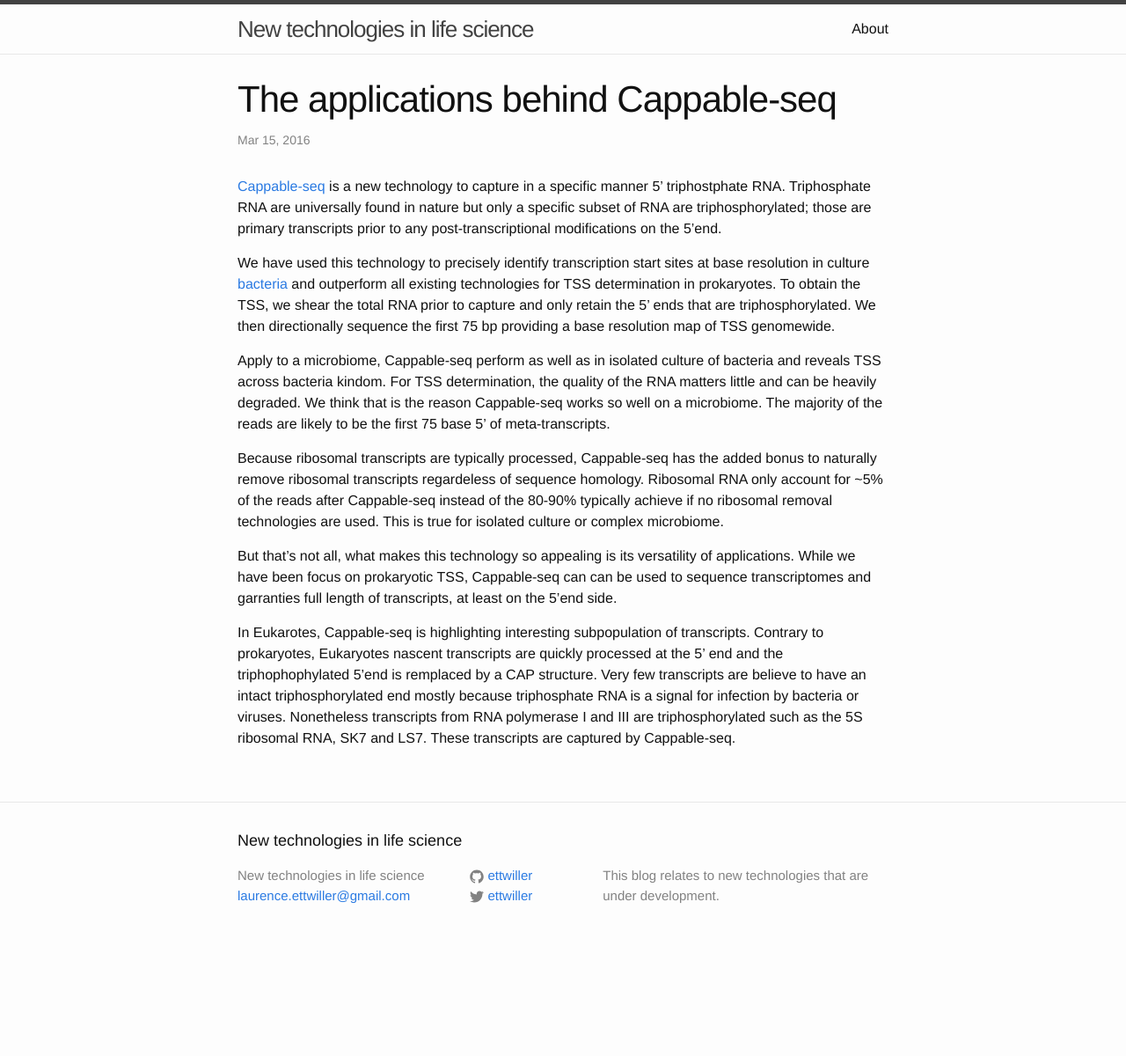
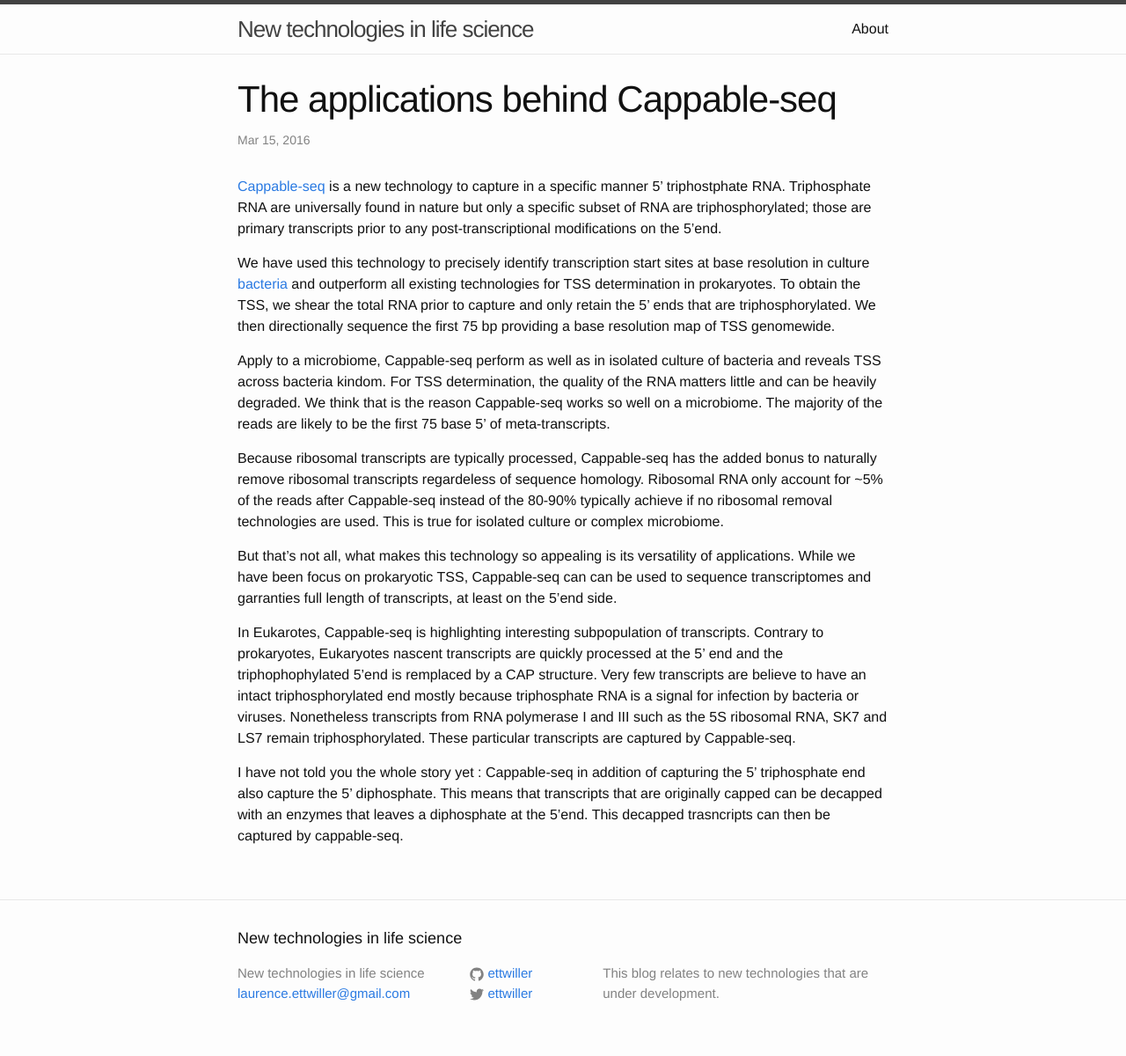
Before and after one commit to Ettwiller/blog, a Jekyll site: the page built from _posts/2016-03-15-welcome-to-jekyll.markdown, in a window 1280 px wide. Shown: the whole page at 88% size. Built offline with Jekyll 4.4.1, drawn with Linux system fonts in a browser that asks for light colours; before the commit the page ends 1089 px from its top, so only the background shows below that.

Commit message:
Updated 2016-03-15-welcome-to-jekyll.markdown

```diff
--- a/_posts/2016-03-15-welcome-to-jekyll.markdown
+++ b/_posts/2016-03-15-welcome-to-jekyll.markdown
@@ -21,10 +21,9 @@ Because ribosomal transcripts are typically processed, Cappable-seq has the adde
 
 But that's not all, what makes this technology so appealing is its versatility of applications. While we have been focus on prokaryotic TSS, Cappable-seq can can be used to sequence transcriptomes and garranties full length of transcripts, at least on the 5'end side.
 
-In Eukarotes, Cappable-seq is highlighting interesting subpopulation of transcripts. Contrary to prokaryotes, Eukaryotes nascent transcripts are quickly processed at the 5' end and the triphophophylated 5'end is remplaced by a CAP structure. Very few transcripts are believe to have an intact triphosphorylated end mostly because triphosphate RNA is a signal for infection by bacteria or viruses. Nonetheless transcripts from RNA polymerase I and III are triphosphorylated such as the 5S ribosomal RNA, SK7 and LS7. These transcripts are captured by Cappable-seq.
+In Eukarotes, Cappable-seq is highlighting interesting subpopulation of transcripts. Contrary to prokaryotes, Eukaryotes nascent transcripts are quickly processed at the 5' end and the triphophophylated 5'end is remplaced by a CAP structure. Very few transcripts are believe to have an intact triphosphorylated end mostly because triphosphate RNA is a signal for infection by bacteria or viruses. Nonetheless transcripts from RNA polymerase I and III such as the 5S ribosomal RNA, SK7 and LS7 remain triphosphorylated. These particular transcripts are captured by Cappable-seq.
 
-
-
+I have not told you the whole story yet : Cappable-seq in addition of capturing the 5' triphosphate end also capture the 5' diphosphate. This means that transcripts that are originally capped can be decapped with an enzymes that leaves a diphosphate at the 5'end. This decapped trasncripts can then be captured by cappable-seq.
 
 
 
```
